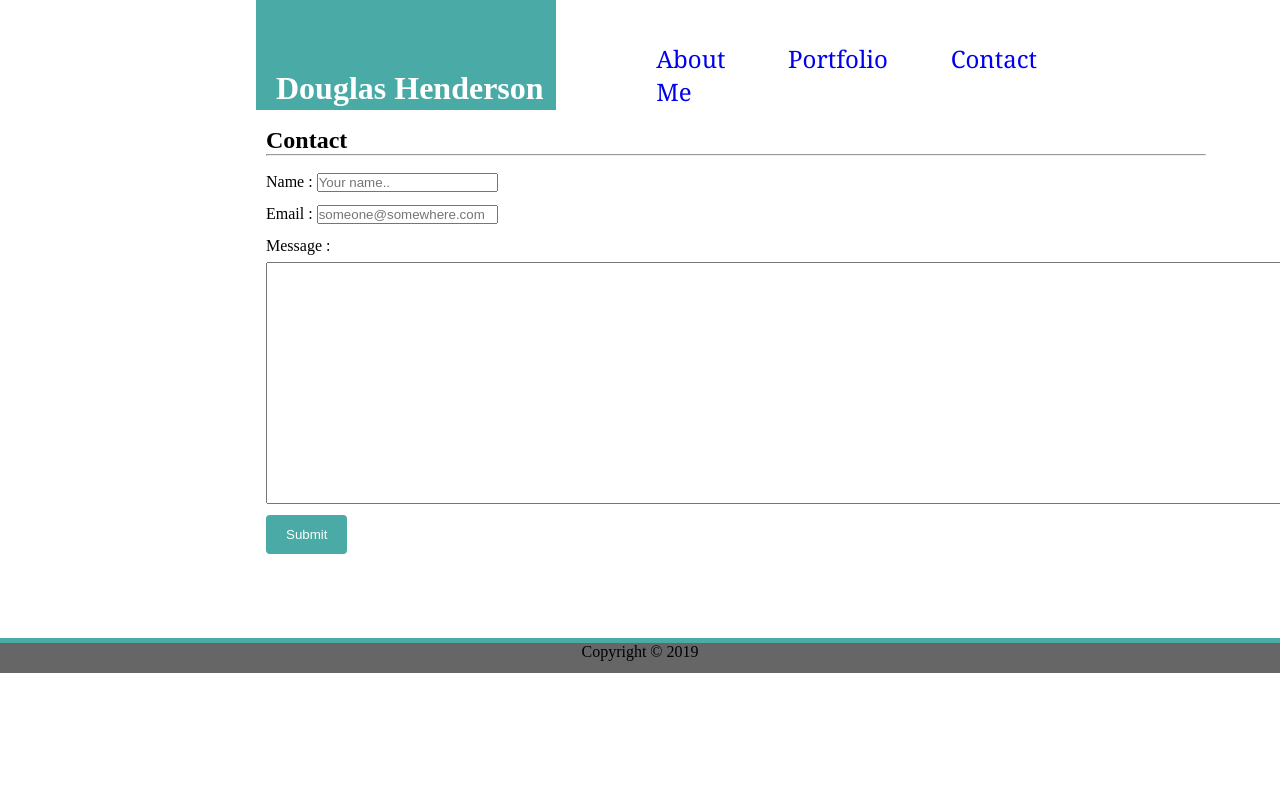
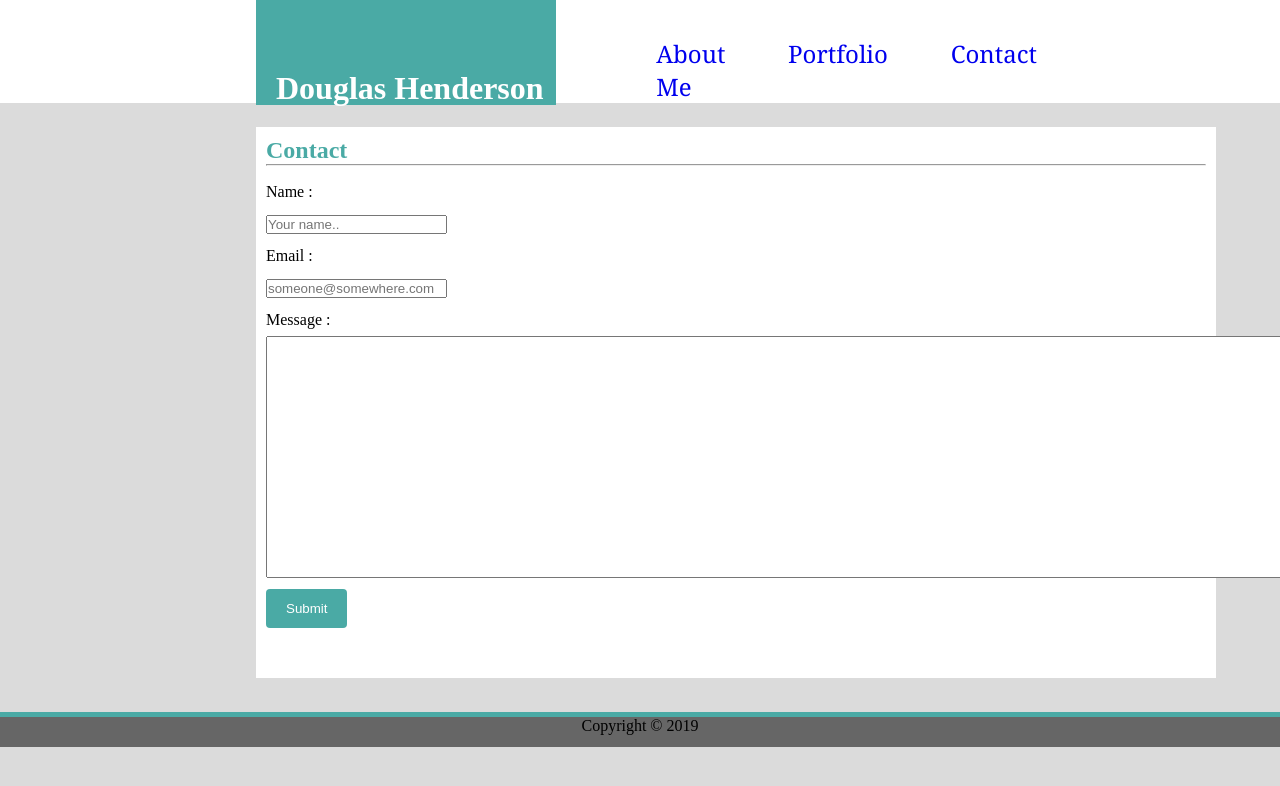
Before and after one commit to Exzample/Basic-Portfolio, a plain HTML site: page contact.html in a window 1280 px wide. Shown: the top 786 px of the page. Drawn offline with Linux system fonts and the light colour scheme.

Commit message:
Finishing up for the night - last one before assignment is due

```diff
--- a/Assets/CSS/style.css
+++ b/Assets/CSS/style.css
@@ -22,10 +22,16 @@
     }
 
     body {
+        /*could not get this to work so put a off white background*/
         background-image: url("./Assets/Images/newricepaper.png");
+        background-color: #dbdbdb;
         padding: 0;
         height: 100%;
         margin: 0%;
+    }
+
+    .contentHeader {
+        color: #4aaaa5;
     }
 
     .stickyHeader {
@@ -54,9 +60,9 @@
         text-align: left;
         width: 280px;
         margin-left: 20%;
-        height: 40px;
-        margin-top: -40px;
-        padding-top: 90px;
+        height: 35px;
+        margin-top: -30px;
+        padding-top: 80px;
         padding-bottom: 0;
         padding-left: 20px;
         color: #ffffff;
--- a/contact.html
+++ b/contact.html
@@ -26,16 +26,18 @@
     </header>
     <div class="container">
         <section>
-            <h1>Contact</h1>
+            <h1 class="contentHeader">Contact</h1>
             <hr>
         </section>
         <section>
             <form>
                 <label for="name">Name :</label>
+                <br>
                 <input type="text" id="name" name="name" placeholder="Your name..">
                 <br>
                 <label for="email">Email :</label>
-                <input type="email" id="email" name="name" placeholder="someone@somewhere.com">
+                <br>
+                <input type="email" id="email" name="email" placeholder="someone@somewhere.com">
                 <br>
                 <label for="message">Message :</label>
                 <br>
```
Also changed, not shown: index.html (+4 -4 lines), portfolio.html (+1 -1 lines).
